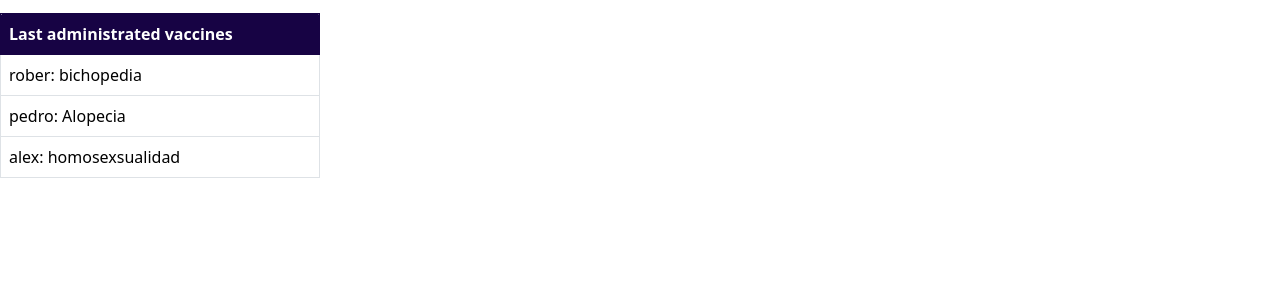
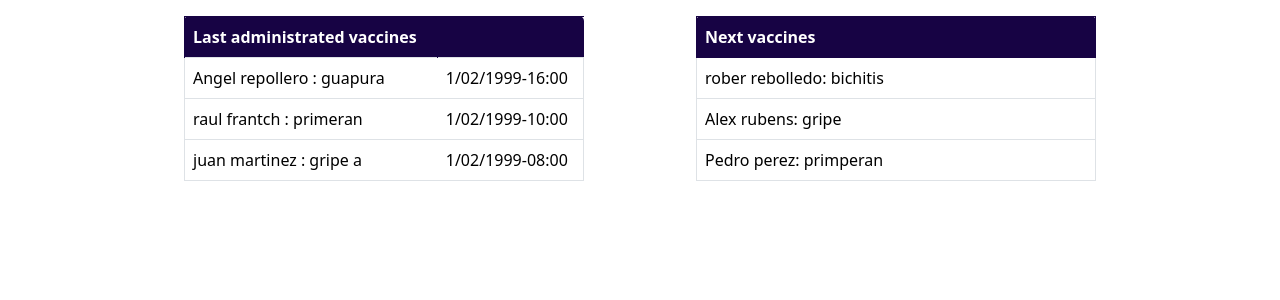
Before and after one commit to VaxConnect/VaxConnectAngularClient, an Angular app: page / in a window 1280 px wide. Shown: the top 300 px of the page. Built offline with nearby package versions, Linux system fonts and the light colour scheme.

Commit message:
i finished the table of the main that recive a dto of vaccine information to the back and list it in the front

```diff
--- a/src/app/app.component.css
+++ b/src/app/app.component.css
@@ -0,0 +1,5 @@
+div{
+    display: flex;
+
+    justify-content: center;
+}
--- a/src/app/app.component.html
+++ b/src/app/app.component.html
@@ -1 +1,4 @@
-<app-last-vacinnes></app-last-vacinnes>
+<div >
+    <app-last-vacinnes class="p-2 g-col-6 me-5"></app-last-vacinnes>
+    <app-next-vacinnes class="p-2 g-col-6 ms-5"></app-next-vacinnes>
+</div>
--- a/src/app/app.module.ts
+++ b/src/app/app.module.ts
@@ -8,13 +8,15 @@ import { HttpClientModule } from '@angular/common/http';
 
 import { LogInComponent } from './ui/log-in/log-in.component';
 import { LastVacinnesComponent } from './components/HOMEPAGE/User/last-vacinnes/last-vacinnes.component';
+import { NextVacinnesComponent } from './components/HOMEPAGE/User/next-vacinnes/next-vacinnes.component';
 
 @NgModule({
   declarations: [
     AppComponent,
 
     LogInComponent,
-    LastVacinnesComponent
+    LastVacinnesComponent,
+    NextVacinnesComponent
   ],
   imports: [
     BrowserModule,
--- a/src/app/components/HOMEPAGE/User/last-vacinnes/last-vacinnes.component.html
+++ b/src/app/components/HOMEPAGE/User/last-vacinnes/last-vacinnes.component.html
@@ -1,5 +1,5 @@
-<div class="w-50">
-    <table class="table table-bordered w-50">
+<div class="">
+    <table class="table table-bordered" style="width: 400px;">
 
         <thead >
           <tr >
@@ -9,7 +9,8 @@
         </thead>
         <tbody >
           <tr *ngFor="let pacient of p">
-            <td *ngFor="let vacuna of pacient.vacunas">{{pacient.nombre}}: {{vacuna.nombre}}</td>
+            <td class="border border-end-0" *ngFor="let vacuna of pacient.vacunas">{{pacient.nombre}} {{pacient.apellido}} : {{vacuna.nombre}}  </td>
+            <td class="border border-start-0">{{pacient.administraciones[0].fecha}}-{{pacient.administraciones[0].hora}}</td>
           </tr>
 
 
--- a/src/app/components/HOMEPAGE/User/last-vacinnes/last-vacinnes.component.ts
+++ b/src/app/components/HOMEPAGE/User/last-vacinnes/last-vacinnes.component.ts
@@ -10,39 +10,67 @@ type Paciente = {
   nombre: string;
   apellido: string;
   vacunas: Vacuna[];
+  administraciones:Administracion[];
 };
+type Administracion={
+  id:string;
+  fecha:string;
+  hora:string;
 
+}
 const Pacientes: Paciente[] = [
   {
     id: '1',
-    nombre: 'rober',
+    nombre: 'Angel',
     apellido: 'repollero',
     vacunas: [
       {
         id: '1',
-        nombre: 'bichopedia'
+        nombre: 'guapura'
+      }
+    ],
+    administraciones:[
+      {
+        id:"1",
+        fecha:"1/02/1999",
+        hora:"16:00"
+
       }
     ]
   },
   {
     id: '2',
-    nombre: 'pedro',
+    nombre: 'raul',
     apellido: 'frantch',
     vacunas: [
       {
         id: '2',
-        nombre: 'Alopecia'
+        nombre: 'primeran'
+      }
+    ],
+    administraciones:[
+      {
+        id:"2",
+        fecha:"1/02/1999",
+        hora:"10:00"
       }
     ]
   },
   {
     id: '3',
-    nombre: 'alex',
-    apellido: 'rubens',
+    nombre: 'juan',
+    apellido: 'martinez',
     vacunas: [
       {
         id: '3',
-        nombre: 'homosexsualidad'
+        nombre: 'gripe a'
+      }
+    ],
+    administraciones:[
+      {
+        id:"3",
+        fecha:"1/02/1999",
+        hora:"08:00"
       }
     ]
   }
--- /dev/null
+++ b/src/app/components/HOMEPAGE/User/next-vacinnes/next-vacinnes.component.css
@@ -0,0 +1,24 @@
+table thead tr th{
+    border-top-right-radius: 5px;
+    border-top-left-radius: 5px;
+}
+table  {
+    border-top-right-radius: 5px;
+    border-top-left-radius: 5px;
+}
+
+table{
+    margin-top: 2%;
+ background-color: rgb(23, 3, 68);
+}
+.th{
+    background-color: rgb(23, 3, 68);
+    color: white;
+    border-color: rgb(23, 3, 68);
+    border-top-color: rgb(23, 3, 68);
+}
+thead{
+    border-color: rgb(23, 3, 68);
+    border-top-right-radius: 5px;
+    border-top-left-radius: 5px;
+}
--- /dev/null
+++ b/src/app/components/HOMEPAGE/User/next-vacinnes/next-vacinnes.component.html
@@ -0,0 +1,20 @@
+<div class="">
+    <table class="table table-bordered " style="width: 400px;">
+
+        <thead >
+          <tr >
+            <th class="th" scope="col">Next vaccines</th>
+
+          </tr>
+        </thead>
+        <tbody >
+          <tr *ngFor="let pacient of p">
+            <td *ngFor="let vacuna of pacient.vacunas">{{pacient.nombre}} {{pacient.apellido}}: {{vacuna.nombre}}</td>
+
+          </tr>
+
+
+
+        </tbody>
+      </table>
+</div>
--- /dev/null
+++ b/src/app/components/HOMEPAGE/User/next-vacinnes/next-vacinnes.component.ts
@@ -0,0 +1,61 @@
+import { Component } from '@angular/core';
+
+type Vacuna = {
+  id: string;
+  nombre: string;
+};
+
+type Paciente = {
+  id: string;
+  nombre: string;
+  apellido: string;
+  vacunas: Vacuna[];
+
+};
+
+const Pacientes: Paciente[] = [
+  {
+    id: '1',
+    nombre: 'rober',
+    apellido: 'rebolledo',
+    vacunas: [
+      {
+        id: '1',
+        nombre: 'bichitis'
+      }
+    ],
+
+  },
+  {
+    id: '2',
+    nombre: 'Alex',
+    apellido: 'rubens',
+    vacunas: [
+      {
+        id: '2',
+        nombre: 'gripe'
+      }
+    ],
+
+  },
+  {
+    id: '3',
+    nombre: 'Pedro',
+    apellido: 'perez',
+    vacunas: [
+      {
+        id: '3',
+        nombre: 'primperan'
+      }
+    ],
+
+  }
+];
+@Component({
+  selector: 'app-next-vacinnes',
+  templateUrl: './next-vacinnes.component.html',
+  styleUrl: './next-vacinnes.component.css'
+})
+export class NextVacinnesComponent {
+  p = Pacientes;
+}
```
Also changed, not shown: 1 other file (tests, documents, lock files or other folders).
